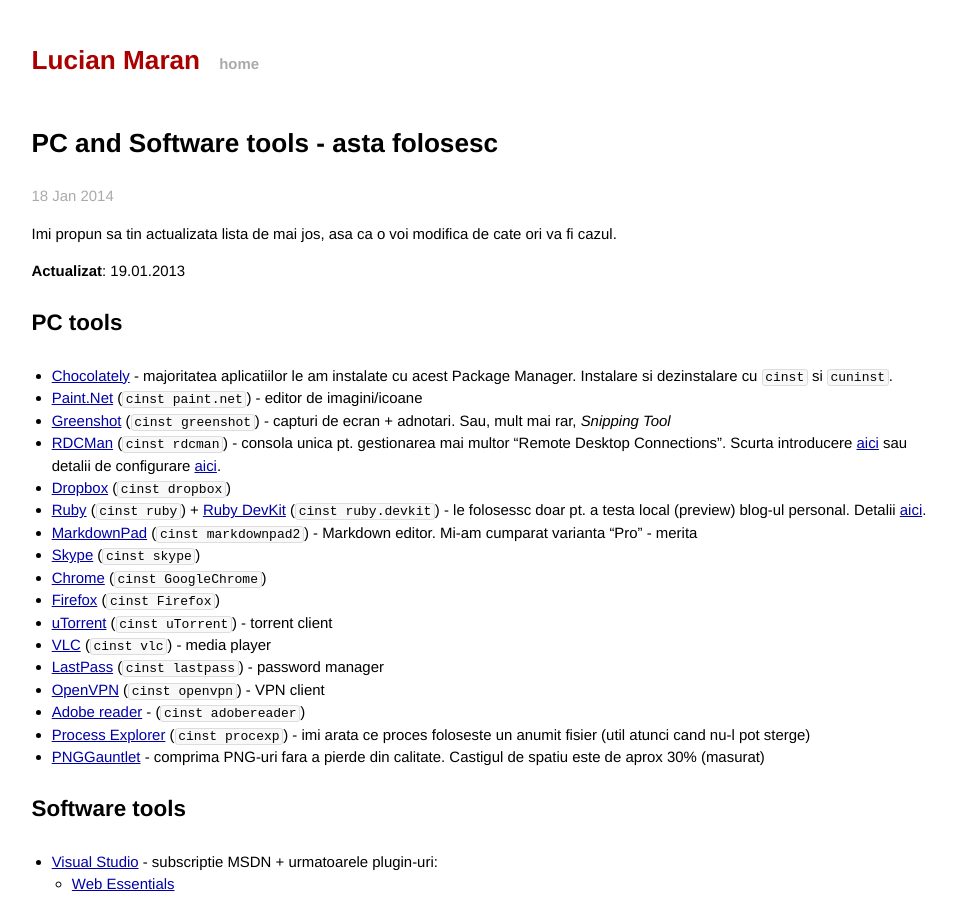
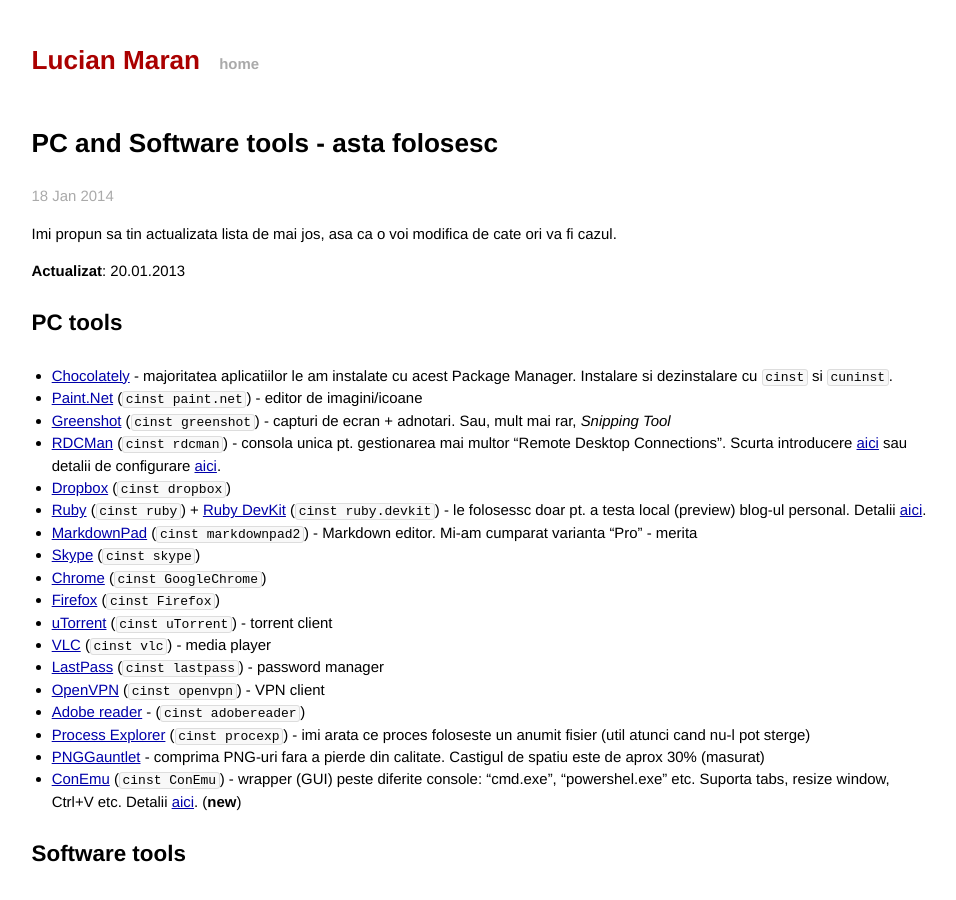
Before and after one commit to lmaran/lmaran.github.io, a Jekyll site: the page built from _posts/2014-01-18-pc-and-software-tools-asta-folosesc.md, in a window 1280 px wide and 900 px high. Shown: the whole window, without its empty margins (160-1116 px from the left). Built offline with Jekyll 4.4.1, drawn with Linux system fonts in a browser that asks for light colours; Markdown is read by kramdown in place of the engine named in the settings; comment, search, counter and statistics services are not loaded.

Commit message:
add cmdemu in tool list

```diff
--- a/_posts/2014-01-18-pc-and-software-tools-asta-folosesc.md
+++ b/_posts/2014-01-18-pc-and-software-tools-asta-folosesc.md
@@ -8,7 +8,7 @@ categories: tools
 
 Imi propun sa tin actualizata lista de mai jos, asa ca o voi modifica de cate ori va fi cazul.
 
-**Actualizat**: 19.01.2013
+**Actualizat**: 20.01.2013
 
 ## PC tools ##
 
@@ -29,6 +29,7 @@ Imi propun sa tin actualizata lista de mai jos, asa ca o voi modifica de cate or
 - [Adobe reader](http://get.adobe.com/ro/reader/) - (`cinst adobereader`)
 - [Process Explorer](http://technet.microsoft.com/en-us/sysinternals/bb896653) (`cinst procexp`) - imi arata ce proces foloseste un anumit fisier (util atunci cand nu-l pot sterge)
 - [PNGGauntlet](http://pnggauntlet.com/) - comprima PNG-uri fara a pierde din calitate. Castigul de spatiu este de aprox 30% (masurat)
+- [ConEmu](https://code.google.com/p/conemu-maximus5/) (`cinst ConEmu`) - wrapper (GUI) peste diferite console: "cmd.exe", "powershel.exe" etc. Suporta tabs, resize window, Ctrl+V etc. Detalii [aici](http://www.hanselman.com/blog/ConEmuTheWindowsTerminalConsolePromptWeveBeenWaitingFor.aspx). (**new**)
 
 ## Software tools ##
 
```
